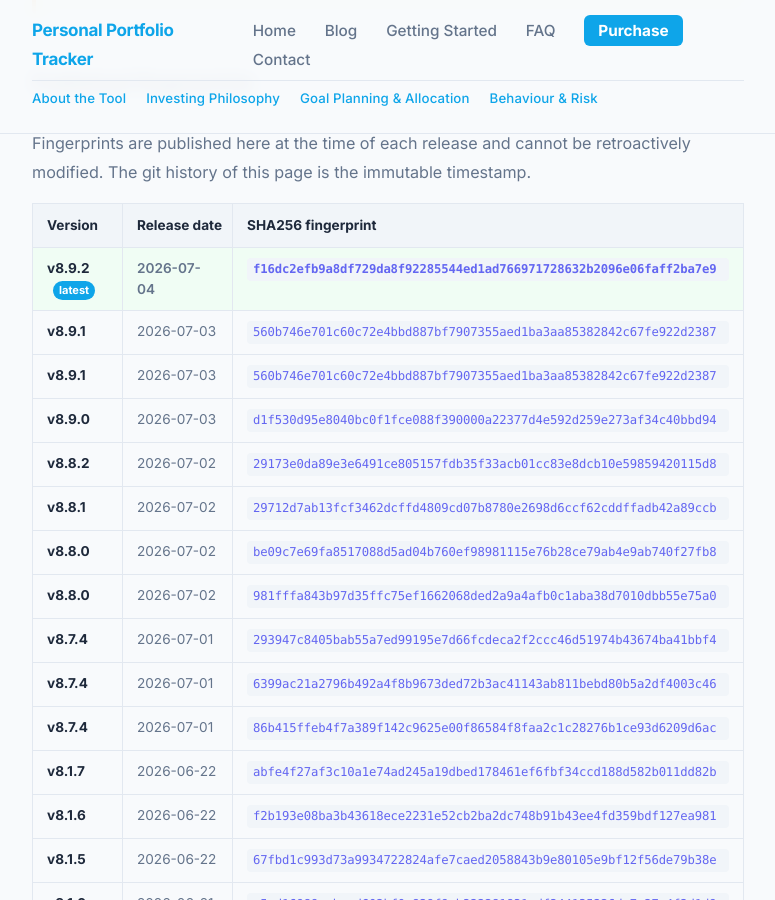
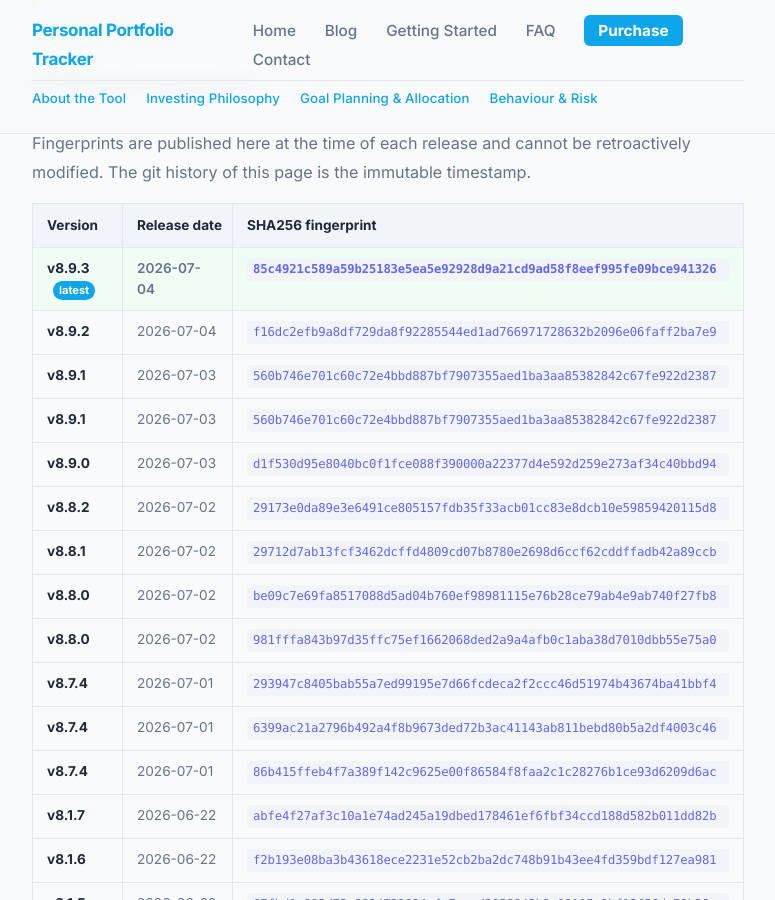
Before and after one commit to srikrishna2024/portfolio-tracker-blog, a Jekyll site: the page built from release-fingerprints/index.html, in a window 1280 px wide and 900 px high, scrolled down 976 px. Shown: the whole window, without its empty margins (252-1027 px from the left). Built offline with Jekyll 4.4.1, drawn with Linux system fonts in a browser that asks for light colours.

Commit message:
release: add v8.9.3 fingerprint

```diff
--- a/release-fingerprints/index.html
+++ b/release-fingerprints/index.html
@@ -40,7 +40,12 @@
       </thead>
       <tbody>
         <tr class="fp-current">
-          <td><strong>v8.9.2</strong> <span class="fp-badge">latest</span></td>
+          <td><strong>v8.9.3</strong> <span class="fp-badge">latest</span></td>
+          <td>2026-07-04</td>
+          <td><code class="fp-code">85c4921c589a59b25183e5ea5e92928d9a21cd9ad58f8eef995fe09bce941326</code></td>
+        </tr>
+        <tr>
+          <td><strong>v8.9.2</strong></td>
           <td>2026-07-04</td>
           <td><code class="fp-code">f16dc2efb9a8df729da8f92285544ed1ad766971728632b2096e06faff2ba7e9</code></td>
         </tr>
```
